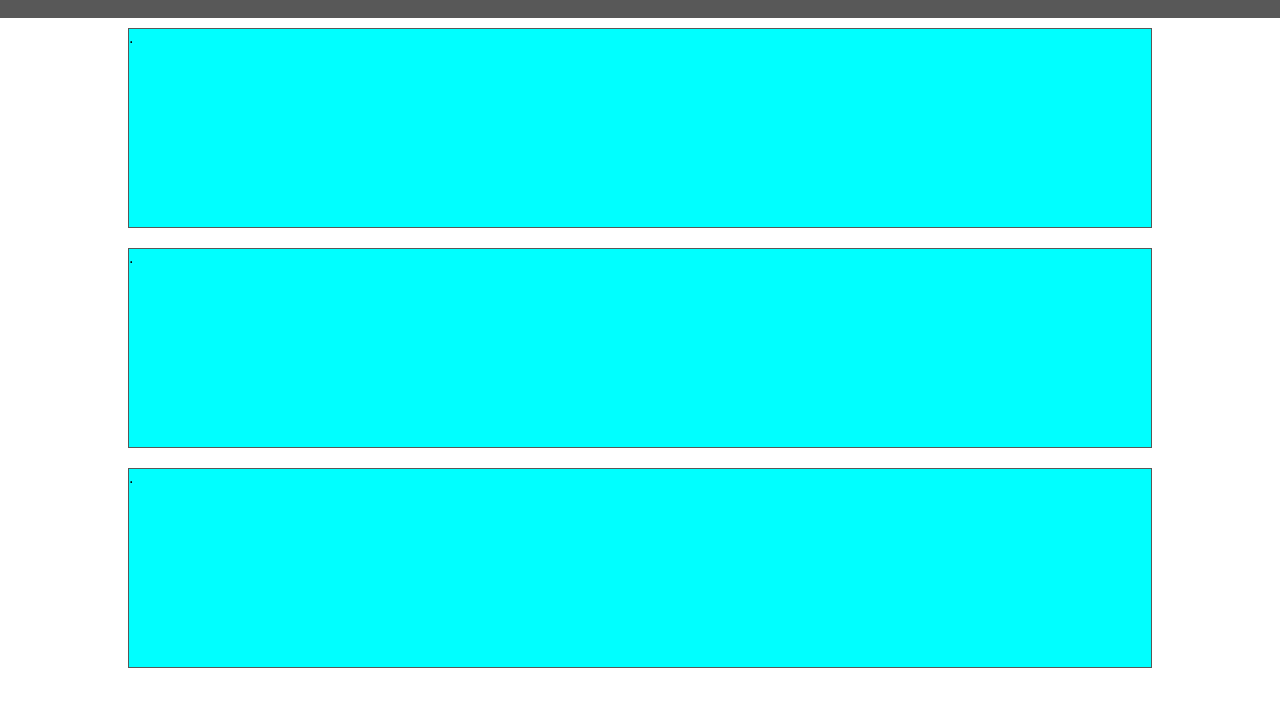
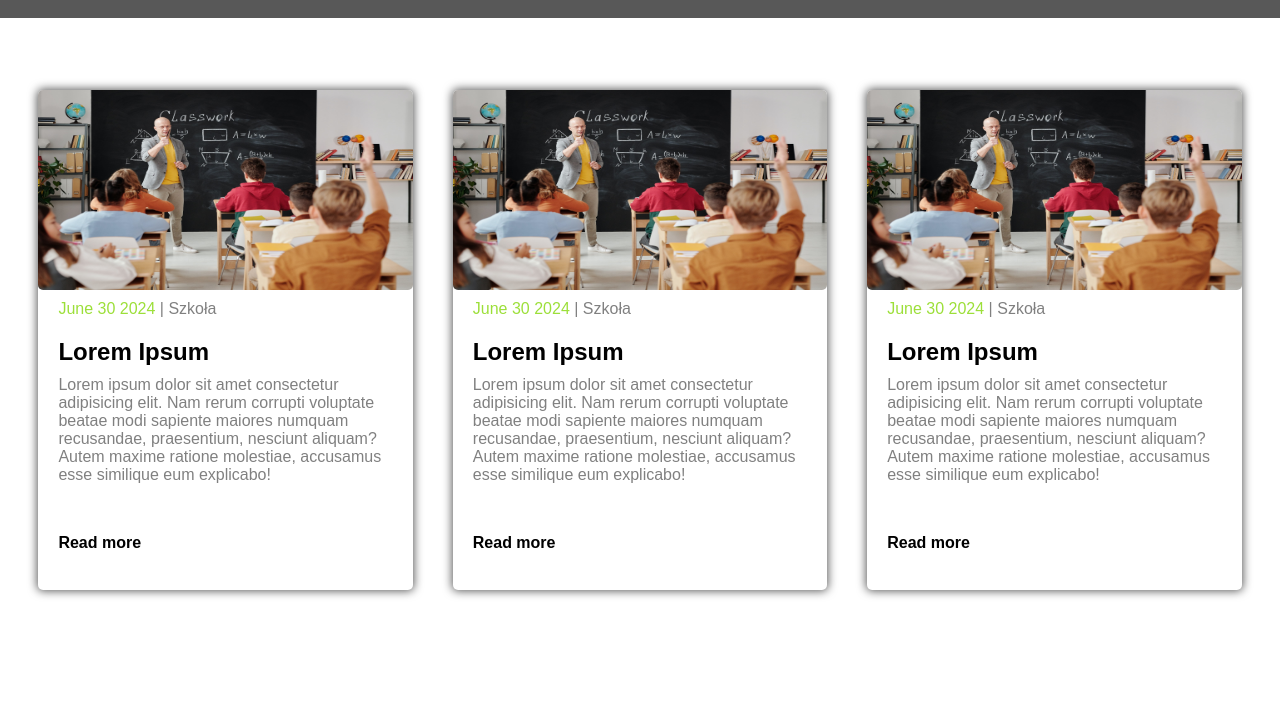
Before and after one commit to Sh1roo0/GazetkaSzkolna-Projekt, a plain HTML site: page index.html in a window 1280 px wide. Shown: the part 52-758 px from the top of the page. Drawn offline with Linux system fonts and the light colour scheme.

Commit message:
articles

```diff
--- a/index.html
+++ b/index.html
@@ -1,5 +1,5 @@
 <!DOCTYPE html>
-<html lang="en">
+<html lang="pl">
 <head>
     <meta charset="UTF-8">
     <meta name="viewport" content="width=device-width, initial-scale=1.0">
@@ -7,6 +7,7 @@
     <link rel="stylesheet" href="style.css">
 </head>
 <body>
+
     <nav>
         <div class="logo">
             <h1>Gazetka szkolna</h1>
@@ -23,11 +24,47 @@
         </div>
     </nav>
 
+
+    <div class="container">
+
+
     <main>
-        <article>.</article>
-        <article>.</article>
-        <article>.</article>
+        <article>
+            <img src="szkola.jpg" alt="">
+            <div class="text-wrapper">
+                <p><span>June 30 2024</span> |  Szkoła</p>
+            <h1>Lorem Ipsum</h1>
+            <p>Lorem ipsum dolor sit amet consectetur adipisicing elit. Nam rerum corrupti voluptate beatae modi sapiente maiores numquam recusandae, praesentium, nesciunt aliquam? Autem maxime ratione molestiae, accusamus esse similique eum explicabo!</p>
+
+            <a href="/artyluky.html">Read more</a>
+            </div>
+
+        </article>
+        <article>
+            <img src="szkola.jpg" alt="">
+            <div class="text-wrapper">
+                <p><span>June 30 2024</span> |  Szkoła</p>
+            <h1>Lorem Ipsum</h1>
+            <p>Lorem ipsum dolor sit amet consectetur adipisicing elit. Nam rerum corrupti voluptate beatae modi sapiente maiores numquam recusandae, praesentium, nesciunt aliquam? Autem maxime ratione molestiae, accusamus esse similique eum explicabo!</p>
+
+            <a href="/artyluky.html">Read more</a>
+            </div>
+
+        </article>
+        <article>
+            <img src="szkola.jpg" alt="">
+            <div class="text-wrapper">
+                <p><span>June 30 2024</span> |  Szkoła</p>
+            <h1>Lorem Ipsum</h1>
+            <p>Lorem ipsum dolor sit amet consectetur adipisicing elit. Nam rerum corrupti voluptate beatae modi sapiente maiores numquam recusandae, praesentium, nesciunt aliquam? Autem maxime ratione molestiae, accusamus esse similique eum explicabo!</p>
+
+            <a href="/artyluky.html">Read more</a>
+            </div>
+
+        </article>
     </main>
+    </div>
+
 
 
     <script>
--- a/style.css
+++ b/style.css
@@ -7,10 +7,13 @@
 
 html,body{
     height: 100%;
-    width: 100%;
     background: #fff;
 }
-
+.container{
+    max-width: 1400px;
+    margin: 0 auto;
+    padding: 42px 16px 28px 16px;
+}
 nav{
     padding: 10px 30px;
     display: flex;
@@ -76,12 +79,62 @@ main{
 display: flex;
 flex-wrap: wrap;
 justify-content: center;
+width: 100%;
 }
 article{
+    width: 30%;
+    height: 500px;
+    background-color: white;
+    display: flex;
+    margin: 30px 20px 0 20px;
+    flex-direction: column;
+    box-shadow: #585858 0px 0px 10px 1px;
+    border-radius: 5px;
+}
+article img{
+    width: 100%;
+    height: 200px;
+    border-radius: 5px;
+}
+p span{
+    color: rgb(156, 223, 57);
+}
+p{
+    color: gray;
+
+    margin: 10px 0 20px 0;
+}
+article a{
+   text-decoration: none;
+   color: black;
+   font-weight: 600;
+   margin: 30px 0 0 0;
+}
+.text-wrapper{
+    width: 90%;
+    height: 300px;
+    display: flex;
+    flex-direction: column;
+    margin-left: 20px;
+}
+article:hover{
+transform: scale(105%);
+transition: 0.5s;
+cursor: pointer;
+}
+@media (max-width:1100px){
+    article{
+        height: 550px;
+    }
+}
+@media (max-width:850px){
+   main{
+    display: flex;
+    flex-direction: column;
+    justify-content: center;
+    align-items: center;
+   }
+   article{
     width: 80%;
-    height: 200px;
-    background-color: aqua;
-    display: flex;
-    border: #585858  1px solid;
-    margin: 10px;
+   }
 }
```
Also changed, not shown: artyluky.html (added, +121 -0 lines), articleimg.jpeg (added), szkola.jpg (added).
